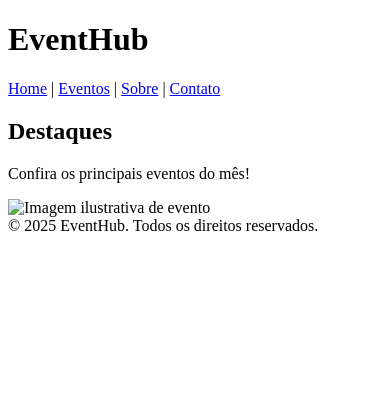
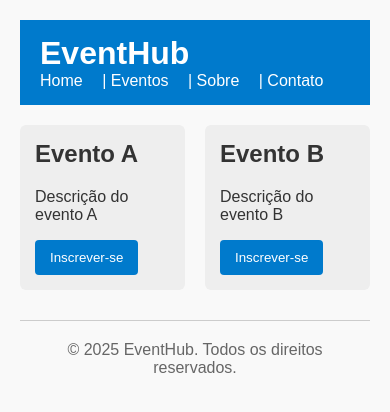
Before and after one commit to lucca-andrade/labfront2025, a plain HTML site: page eventhub/index.html in a window 390 px wide. Drawn offline with Linux system fonts and the light colour scheme.

Commit message:
Criar Layout EventHub com Flexbox, Grid e Responsividade

```diff
--- a/eventhub/css/style.css
+++ b/eventhub/css/style.css
@@ -1 +1,65 @@
-Teste Novo
+body {
+  font-family: Arial, sans-serif;
+  background-color: #f9f9f9;
+  color: #333;
+  margin: 0;
+  padding: 20px;
+}
+
+header {
+  background: #007acc;
+  color: white;
+  padding: 15px 20px;
+}
+
+header h1 {
+  margin: 0;
+}
+
+header nav a {
+  color: white;
+  margin-right: 15px;
+  text-decoration: none;
+}
+
+header nav a:hover {
+  text-decoration: underline;
+}
+
+.container {
+  display: flex;
+  gap: 20px;
+  margin-top: 20px;
+}
+
+.item {
+  background: #eee;
+  padding: 15px;
+  border-radius: 6px;
+  flex: 1;
+}
+
+.item h2 {
+  margin-top: 0;
+}
+
+button {
+  background: #007acc;
+  color: white;
+  border: none;
+  padding: 10px 15px;
+  border-radius: 4px;
+  cursor: pointer;
+}
+
+button:hover {
+  background: #005fa3;
+}
+
+footer {
+  text-align: center;
+  padding: 20px;
+  color: #666;
+  border-top: 1px solid #ccc;
+  margin-top: 30px;
+}
--- a/eventhub/index.html
+++ b/eventhub/index.html
@@ -15,13 +15,26 @@
       <a href="#">Contato</a>
     </nav>
   </header>
+
   <main>
-    <h2>Destaques</h2>
-    <p>Confira os principais eventos do mês!</p>
-    <img src="img/evento.jpg" alt="Imagem ilustrativa de evento">
+    <div class="container">
+      <div class="item">
+        <h2>Evento A</h2>
+        <p>Descrição do evento A</p>
+        <button id="botaoA">Inscrever-se</button>
+      </div>
+      <div class="item">
+        <h2>Evento B</h2>
+        <p>Descrição do evento B</p>
+        <button id="botaoB">Inscrever-se</button>
+      </div>
+    </div>
   </main>
+
   <footer>
     © 2025 EventHub. Todos os direitos reservados.
   </footer>
-</body>
-</html>
+
+  <script src="js/script.js"></script>
+  </body>
+  </html>
```
